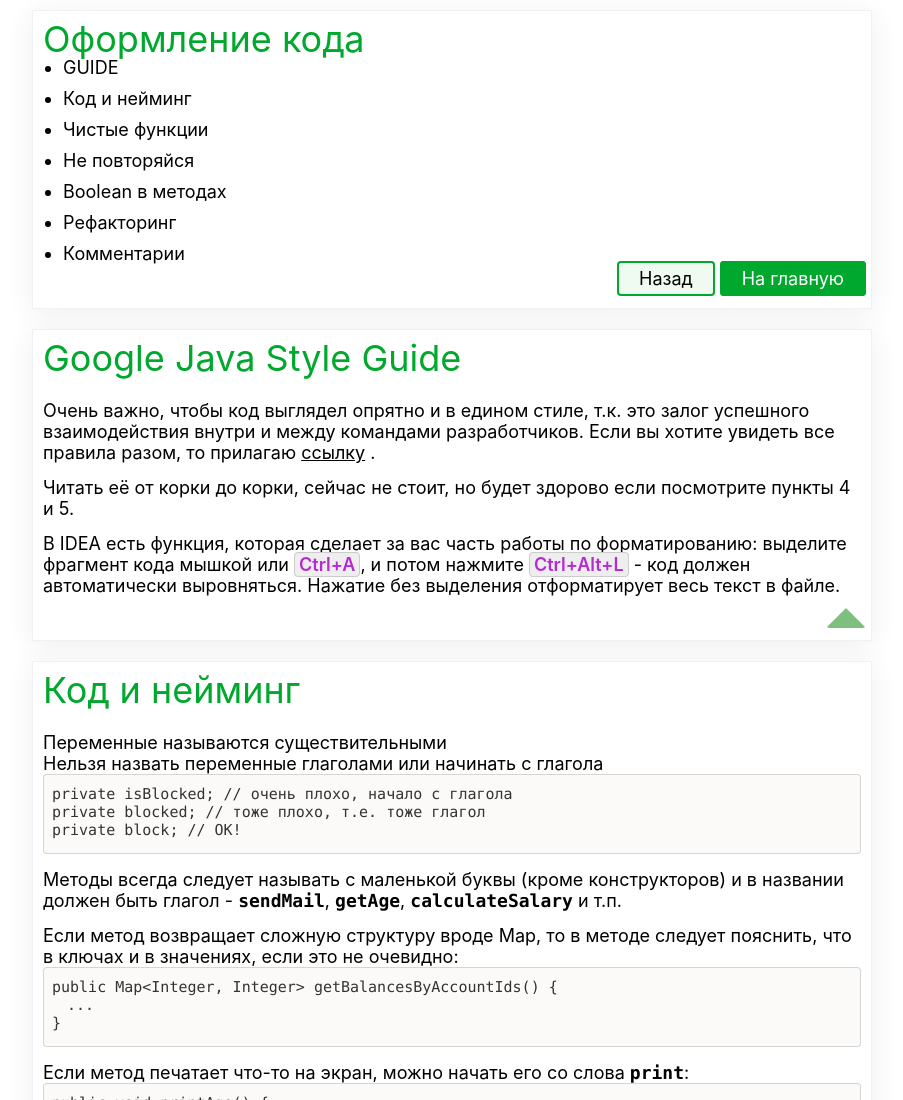
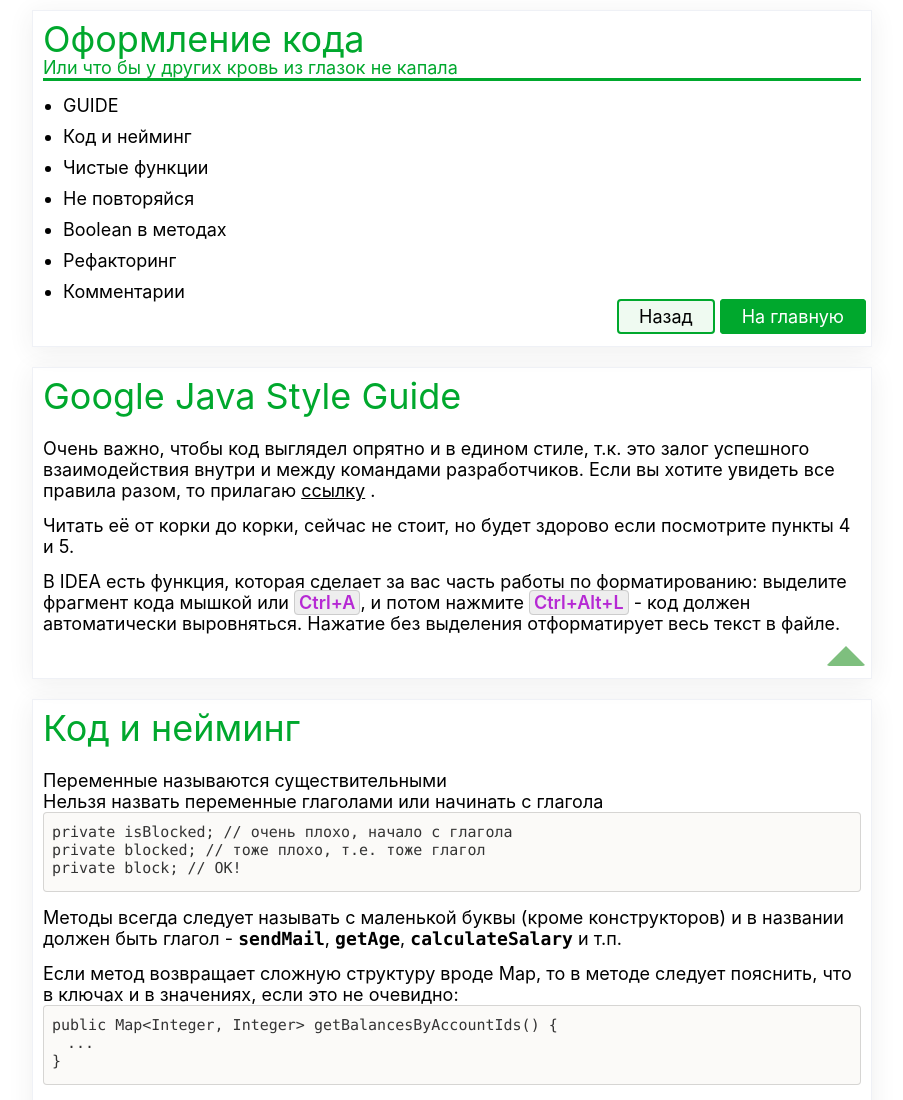
Before and after one commit to AlexAkama/whitebook, a plain HTML site: page content/java/clearcode/index.html in a window 1280 px wide. Shown: the top 1100 px of the page, without its empty margins (188-1091 px from the left). Drawn offline with Linux system fonts and the light colour scheme.

Commit message:
Updated java comment page

```diff
--- a/content/java/clearcode/index.html
+++ b/content/java/clearcode/index.html
@@ -13,6 +13,7 @@
 
 <section class="container">
     <h1 class="no_mb">Оформление кода</h1>
+    <p class="after-h1">Или что бы у других кровь из глазок не капала</p>
     <ul class="menu">
         <li><a href="#guide">GUIDE</a></li>
         <li><a href="#naming">Код и нейминг</a></li>
```
